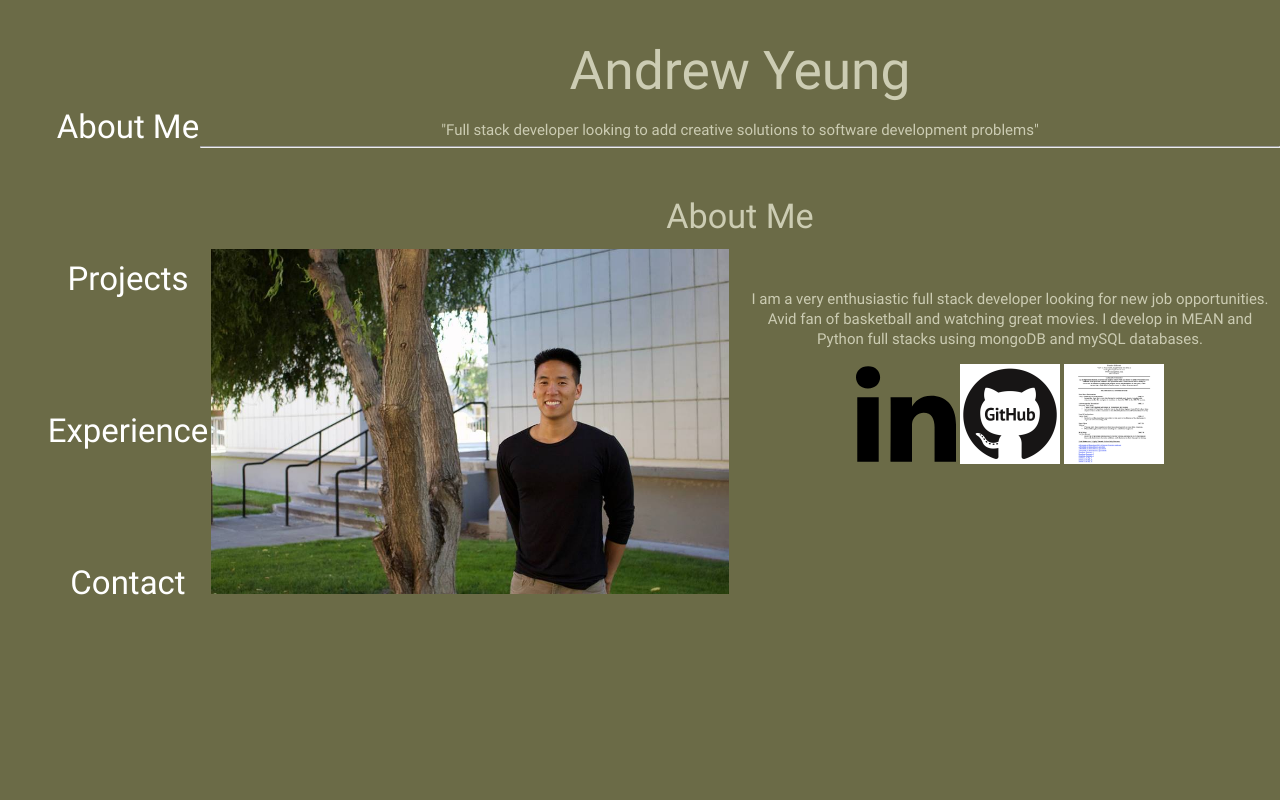
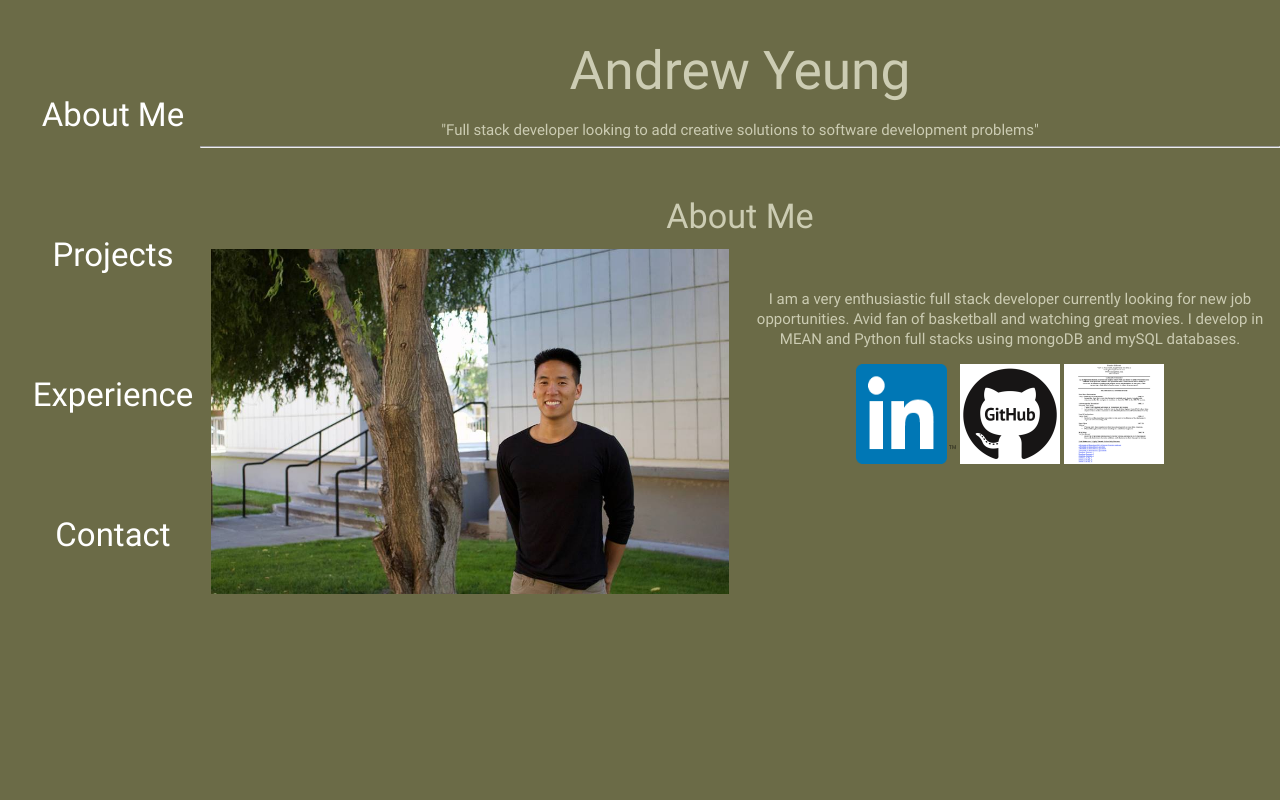
Before and after one commit to andrewhyeung/portfolio-, a website: page client/index.html in a window 1280 px wide. Shown: the top 800 px of the page. Drawn offline with nearby package versions, Linux system fonts and the light colour scheme.

Commit message:
changed in logo to comply with law

```diff
--- a/client/static/custom_stylesheet.css
+++ b/client/static/custom_stylesheet.css
@@ -10,6 +10,7 @@ body{
 	/*display: inline-block;*/
 	background-color: #6b6b47;
 	padding-bottom: 80px;
+	padding-right: 30px;
 }
 	#left a{
 		font-size: 220%;
--- a/client/static/partials/body.html
+++ b/client/static/partials/body.html
@@ -20,10 +20,10 @@
 						<img src="./static/images/andrew.jpg" height='50%' width='50%' class='col s6'>
 						<div  class='col s6'>
 							<div id='child'>
-								<p>I am a very enthusiastic full stack developer looking for new job opportunities. Avid fan of basketball and watching great movies. I develop in MEAN and Python full stacks using mongoDB and mySQL databases.</p>
+								<p>I am a very enthusiastic full stack developer currently looking for new job opportunities. Avid fan of basketball and watching great movies. I develop in MEAN and Python full stacks using mongoDB and mySQL databases.</p>
 							</div>
 							<a href="https://www.linkedin.com/in/andrewhyeung" target="_blank">
-							<img class='professional_link' src="./static/images/in.svg" alt='Linkedin' width='100' height='100'>
+							<img class='professional_link' src="./static/images/in.png" alt='Linkedin' width='120' height='100'>
 							</a>
 							<a href="https://github.com/andrewhyeung" target="_blank">
 								<img class='professional_link' src="./static/images/github.gif" alt='Github' width='100' height='100'>
```
Also changed, not shown: client/static/images/in.png (added), client/static/images/in.svg (deleted).
